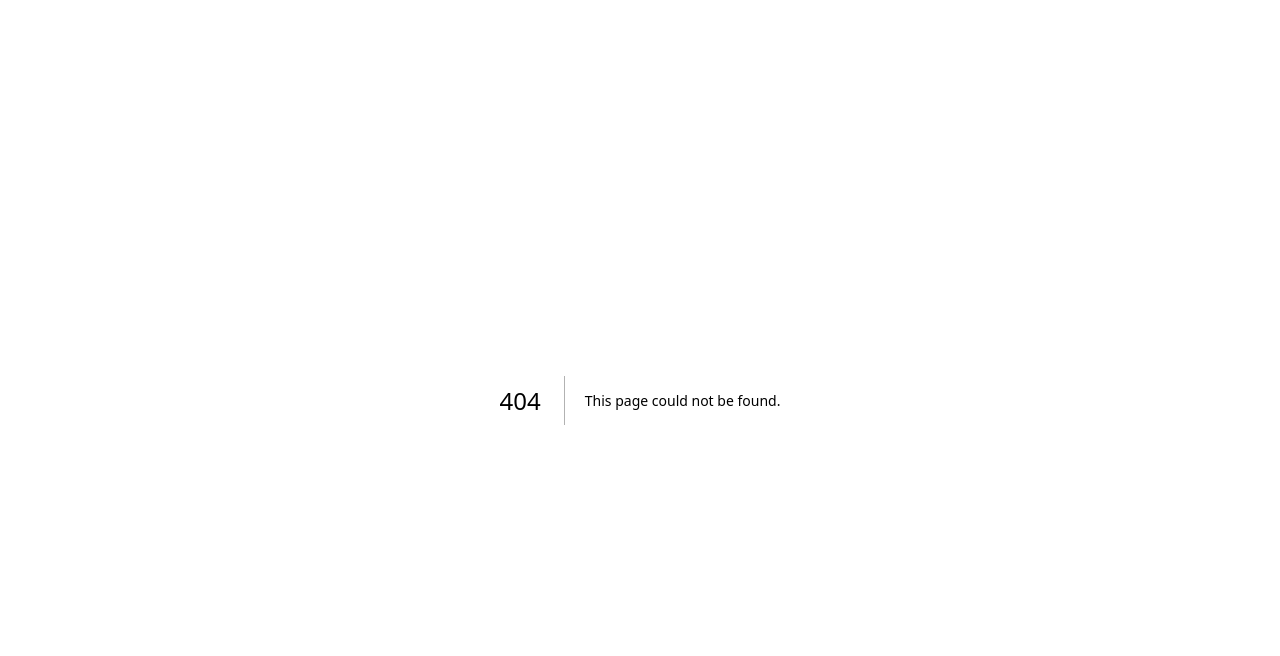
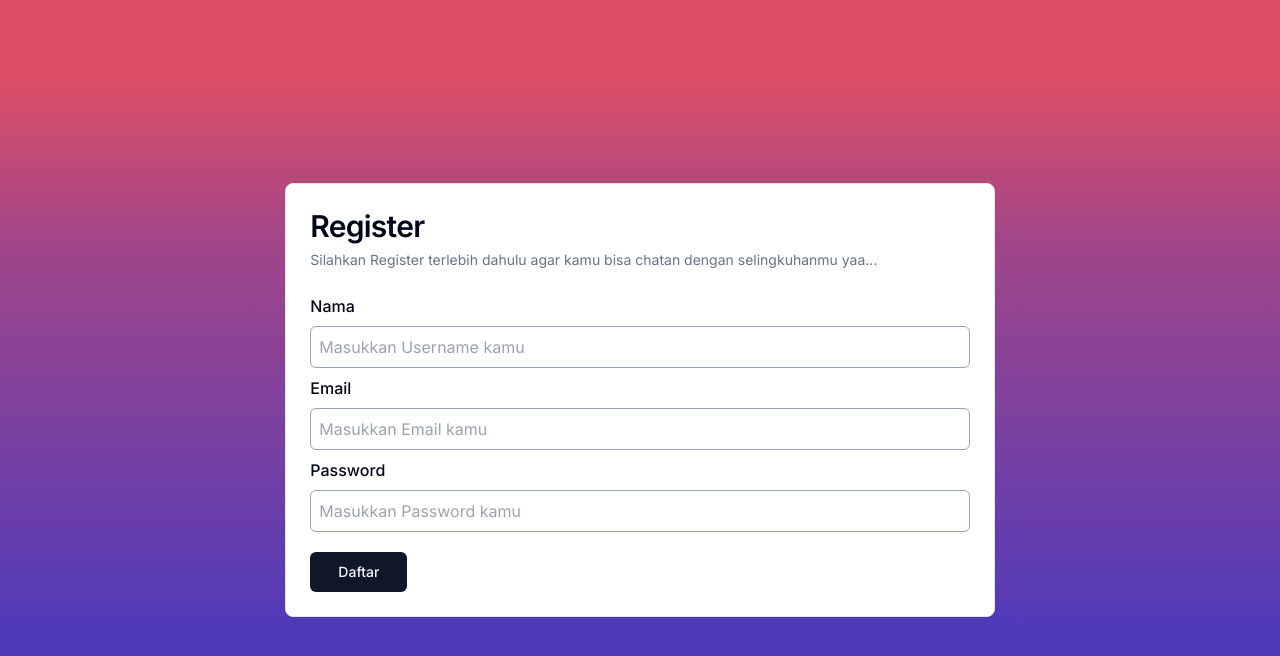
Before and after one commit to Skilvul-KM4-FE8/selingkuh-ts, a Next.js app: page /register in a window 1280 px wide. Before the commit this address had no page. Shown: the top 656 px of the page. Built offline with nearby package versions, Linux system fonts and the light colour scheme.

Commit message:
add front end for register

```diff
--- a/package.json
+++ b/package.json
@@ -9,6 +9,8 @@
     "lint": "next lint"
   },
   "dependencies": {
+    "@radix-ui/react-slot": "^1.0.2",
+    "class-variance-authority": "^0.7.0",
     "clsx": "^2.1.1",
     "css-loader": "^7.1.1",
     "next": "14.2.3",
--- a/src/app/layout.tsx
+++ b/src/app/layout.tsx
@@ -3,6 +3,8 @@
 import "./globals.css";
 
 import { cn } from "@/lib/utils";
+import Navbar from "@/components/layout/Navbar";
+import Footer from "@/components/layout/Footer";
 
 const fontSans = FontSans({
   subsets: ["latin"],
@@ -22,12 +24,15 @@
   return (
     <html lang="en">
       <body
+        suppressHydrationWarning={true}
         className={cn(
           "min-h-screen bg-background font-sans antialiased",
           fontSans.variable
         )}
       >
+        {/* <Navbar /> */}
         {children}
+        {/* <Footer /> */}
       </body>
     </html>
   );
--- a/src/app/page.tsx
+++ b/src/app/page.tsx
@@ -7,7 +7,7 @@
   return (
     <>
       <Navbar />
-      <div className="flex flex-col items-center justify-center min-h-screen py-2">
+      <div className="flex flex-col items-center justify-center min-h-screen py-2 ">
         <h1 className="text-6xl font-bold">Welcome to Selingkuh</h1>
         <p className="mt-3 text-2xl">
           The best place to find a partner for your affair
--- /dev/null
+++ b/src/app/register/page.tsx
@@ -0,0 +1,36 @@
+import { Button } from "@/components/ui/button";
+import { Card, CardContent, CardDescription, CardHeader, CardTitle } from "@/components/ui/card";
+
+const Register = () => {
+    return (
+        <div className="bg-gradient-to-b from-[#DB4E66] from-10% via-[#A24688] via-30% to-[#4E3ABA] to-80%">
+            <div className="md:container md:mx-auto px-4 flex justify-center items-center h-screen">
+                <Card className="lg:w-7/12 md:w-screen">
+                    <CardHeader>
+                        <CardTitle className="text-3xl">Register</CardTitle>
+                        <CardDescription>Silahkan Register terlebih dahulu agar kamu bisa chatan dengan selingkuhanmu yaa...</CardDescription>
+                    </CardHeader>
+                    <CardContent>
+                        <form>
+                            <div className="flex gap-2 flex-col mb-2">
+                                <p className="font-medium">Nama</p>
+                                <input type="text" placeholder="Masukkan Username kamu" className="border border-slate-400 px-2 py-2 rounded-md" />
+                            </div>
+                            <div className="flex gap-2 flex-col mb-2">
+                                <p className="font-medium">Email</p>
+                                <input type="email" placeholder="Masukkan Email kamu " className="border border-slate-400 px-2 py-2 rounded-md" />
+                            </div>
+                            <div className="flex gap-2 flex-col mb-2">
+                                <p className="font-medium">Password</p>
+                                <input type="password" placeholder="Masukkan Password kamu" className="border border-slate-400 px-2 py-2 rounded-md" />
+                            </div>
+                            <Button className="mt-3 px-7">Daftar</Button>
+                        </form>
+                    </CardContent>
+                </Card>
+            </div>
+        </div>
+    )
+}
+
+export default Register;
--- /dev/null
+++ b/src/components/ui/card.tsx
@@ -0,0 +1,79 @@
+import * as React from "react"
+
+import { cn } from "@/lib/utils"
+
+const Card = React.forwardRef<
+  HTMLDivElement,
+  React.HTMLAttributes<HTMLDivElement>
+>(({ className, ...props }, ref) => (
+  <div
+    ref={ref}
+    className={cn(
+      "rounded-lg border bg-card text-card-foreground shadow-sm",
+      className
+    )}
+    {...props}
+  />
+))
+Card.displayName = "Card"
+
+const CardHeader = React.forwardRef<
+  HTMLDivElement,
+  React.HTMLAttributes<HTMLDivElement>
+>(({ className, ...props }, ref) => (
+  <div
+    ref={ref}
+    className={cn("flex flex-col space-y-1.5 p-6", className)}
+    {...props}
+  />
+))
+CardHeader.displayName = "CardHeader"
+
+const CardTitle = React.forwardRef<
+  HTMLParagraphElement,
+  React.HTMLAttributes<HTMLHeadingElement>
+>(({ className, ...props }, ref) => (
+  <h3
+    ref={ref}
+    className={cn(
+      "text-2xl font-semibold leading-none tracking-tight",
+      className
+    )}
+    {...props}
+  />
+))
+CardTitle.displayName = "CardTitle"
+
+const CardDescription = React.forwardRef<
+  HTMLParagraphElement,
+  React.HTMLAttributes<HTMLParagraphElement>
+>(({ className, ...props }, ref) => (
+  <p
+    ref={ref}
+    className={cn("text-sm text-muted-foreground", className)}
+    {...props}
+  />
+))
+CardDescription.displayName = "CardDescription"
+
+const CardContent = React.forwardRef<
+  HTMLDivElement,
+  React.HTMLAttributes<HTMLDivElement>
+>(({ className, ...props }, ref) => (
+  <div ref={ref} className={cn("p-6 pt-0", className)} {...props} />
+))
+CardContent.displayName = "CardContent"
+
+const CardFooter = React.forwardRef<
+  HTMLDivElement,
+  React.HTMLAttributes<HTMLDivElement>
+>(({ className, ...props }, ref) => (
+  <div
+    ref={ref}
+    className={cn("flex items-center p-6 pt-0", className)}
+    {...props}
+  />
+))
+CardFooter.displayName = "CardFooter"
+
+export { Card, CardHeader, CardFooter, CardTitle, CardDescription, CardContent }
```
Also changed, not shown: 1 other file (tests, documents, lock files or other folders).
